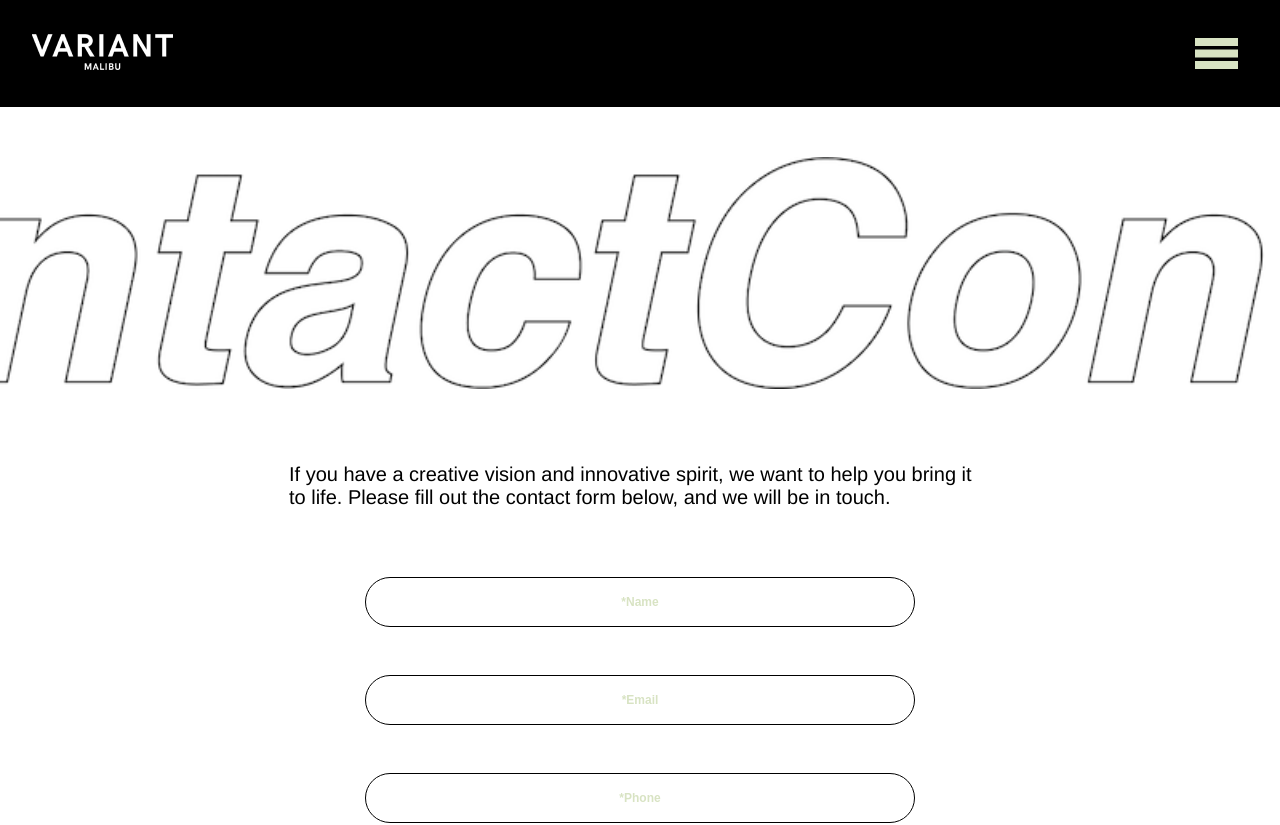
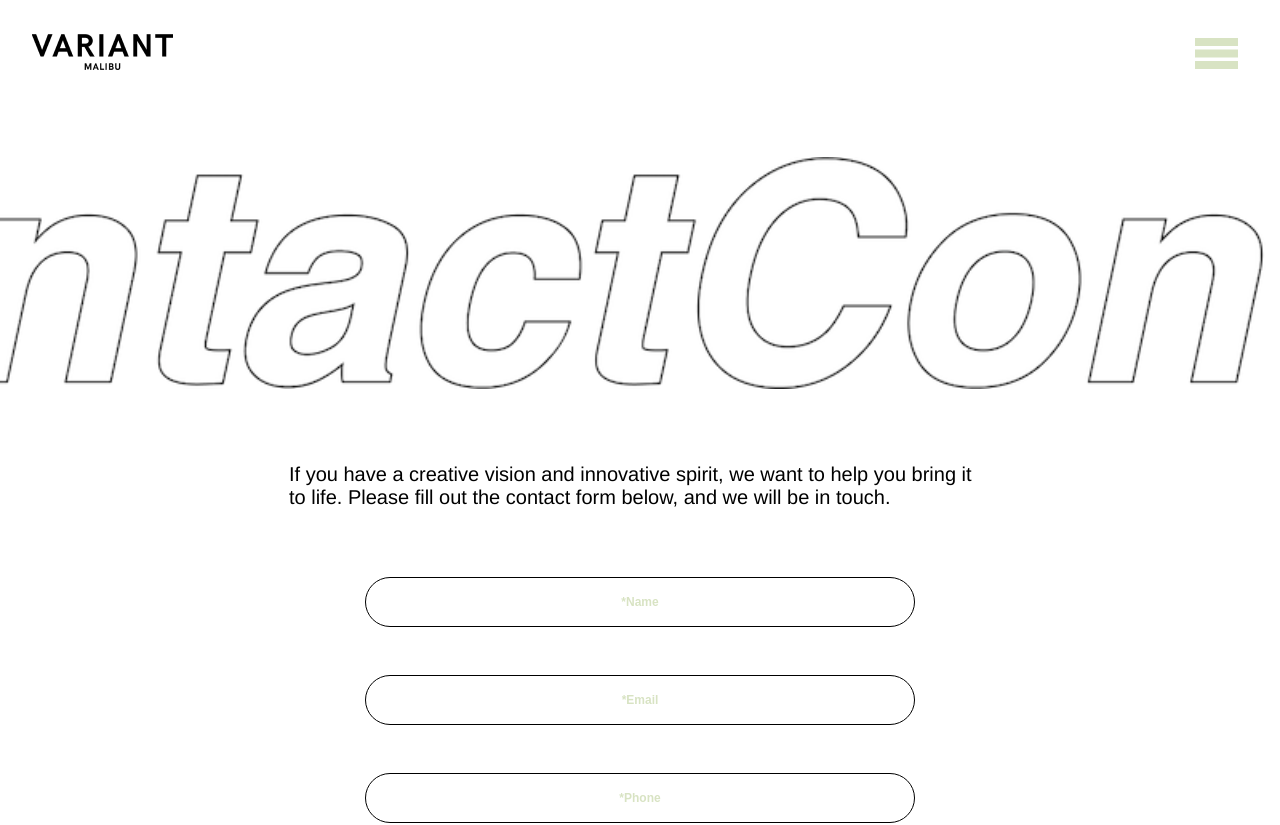
Before and after one commit to variant-malibu/variant-malibu-blog, a React (Create React App) app: page /contact in a window 1280 px wide. Shown: the top 825 px of the page. Built offline with nearby package versions, Linux system fonts and the light colour scheme.

Commit message:
light and dark themes

```diff
--- a/src/App.js
+++ b/src/App.js
@@ -1,34 +1,36 @@
-import React, {useState, useMemo, useEffect} from 'react'
-import {useParams} from 'react-router-dom'
+import React, {useState, useEffect} from 'react'
+import {useLocation} from 'react-router-dom'
 import Navbar from './components/Navbar'
 import Routes from './components/Routes'
 import Footer from './components/Footer'
-import {PostContext} from './contexts/PostContext'
+import {ThemeContext} from './contexts/ThemeContext'
 import {Grid} from '@material-ui/core'
 import './App.scss'
 
 function App() {
-  const [currentPost, setCurrentPost] = useState({})
-  const providerValue = useMemo(()=>({ currentPost, setCurrentPost}), [currentPost, setCurrentPost])
+
+  const [darkTheme, setDarkTheme] = useState(true)
+  const location = useLocation()
+  const darkThemes = ["/", "/blog", "/partners"]
 
   useEffect(() => {
-    console.log("navbar currentPost:", currentPost)
-    if (currentPost.id === undefined) {
-      document.getElementById("root").classList.add("dark")
+    if (darkThemes.includes(location.pathname)) {
+      setDarkTheme(true)
+      document.body.style.backgroundColor = "black"
     } else {
-      document.getElementById("root").classList.remove("dark")
+      setDarkTheme(false)
+      document.body.style.backgroundColor = "white"
     }
-
-  },[currentPost])
+  },[location])
 
   return (
-    <PostContext.Provider value={providerValue}>
+    <ThemeContext.Provider value={{ darkTheme, setDarkTheme}}>
       <Grid container>
         <Navbar />
         <Routes/>
         <Footer/>
       </Grid>
-    </PostContext.Provider>
+    </ThemeContext.Provider>
   )
 }
 
--- a/src/components/Blog.js
+++ b/src/components/Blog.js
@@ -1,13 +1,12 @@
-import React, {useState, useEffect, useContext} from 'react'
+import React, {useState, useEffect} from 'react'
 import {Link} from 'react-router-dom'
 import {Grid} from '@material-ui/core'
 import {ReactComponent as FashionLogo } from '../assets/fashion-logo.svg'
-import { PostContext } from '../contexts/PostContext'
 import backToTop from '../helpers/backToTop'
 
 function Blog() {
   const [posts, setPosts] = useState([])
-  const {currentPost, setCurrentPost} = useContext(PostContext)
+  const [setCurrentPost] = useState(null)
 
   useEffect(() => {
     getBlogPosts()
@@ -54,8 +53,6 @@ function Blog() {
     }
   }
 
-  // console.log(window.scrollY)
-
   return (
     <Grid container direction="column" alignItems="center" id='blog'>
       <Grid container justify="center">
--- a/src/components/Contact.js
+++ b/src/components/Contact.js
@@ -5,7 +5,7 @@ import ContactBanner from '../assets/contact.png'
 const Contact = () => {
   return (
     <div id="contact">
-      <img src={ContactBanner} className="banner" />
+      <img src={ContactBanner} className="banner" alt="contact-banner" />
       <p className="lead">If you have a creative vision and innovative spirit, we want to help you bring it to life. Please fill out the contact form below, and we will be in touch.</p>
       <ContactForm/>
     </div>
--- a/src/components/Navbar.js
+++ b/src/components/Navbar.js
@@ -1,6 +1,6 @@
 import React, {useState, useContext} from 'react'
 import {Link} from 'react-router-dom'
-import {PostContext} from '../contexts/PostContext'
+import {ThemeContext} from '../contexts/ThemeContext'
 import logoLight from '../assets/variant-logo.png'
 import logoDark from '../assets/variant-logo-dark.png'
 import {ReactComponent as Bar} from '../assets/bar.svg'
@@ -8,9 +8,6 @@ import {ReactComponent as X} from '../assets/x.svg'
 import {Button} from '@material-ui/core'
 
 const Navbar = () => {
-
-  const [displayMenu, setDisplayMenu] = useState(false)
-  const {currentPost, setCurrentPost} = useContext(PostContext)
 
   let menuItems = [
     {
@@ -40,13 +37,16 @@ const Navbar = () => {
     }
   ]
 
+  const [displayMenu, setDisplayMenu] = useState(false)
+  const {darkTheme} = useContext(ThemeContext)
+
   const handleClick = (event) => {
     setDisplayMenu(!displayMenu)
   }
 
   return (
     <div id="navbar">
-      <Link to="/"><img src={currentPost.id === undefined ? logoLight : logoDark} alt="logo" /></Link>
+      <Link to="/"><img src={darkTheme ? logoLight : logoDark} alt="logo" /></Link>
       <Button className="bar-btn" onClick={handleClick}>
         <Bar/>
       </Button>
@@ -59,7 +59,11 @@ const Navbar = () => {
           </Button>
           <ul className="menu-list">
           {
-            menuItems.map(item => <li key={item.key}><Link to={`/${item.key}`} onClick={handleClick}>{item.title}</Link></li>)
+            menuItems.map(item =>
+              <li key={item.key}>
+                <Link to={`/${item.key}`} onClick={handleClick}>{item.title}</Link>
+              </li>
+            )
           }
           </ul>
         </div>
--- a/src/components/Post.js
+++ b/src/components/Post.js
@@ -1,13 +1,12 @@
-import React, {useState, useContext, useEffect} from 'react'
+import React, {useState, useEffect} from 'react'
 import {Link, useParams} from 'react-router-dom'
-import { PostContext } from '../contexts/PostContext'
 import backToTop from '../helpers/backToTop'
 import {Grid} from '@material-ui/core'
 import {ReactComponent as FashionLogo } from '../assets/fashion-logo.svg'
 import parse from 'html-react-parser'
 
 function Post() {
-  const {currentPost, setCurrentPost} = useContext(PostContext)
+  const [currentPost, setCurrentPost] = useState({})
   const {id} = useParams()
 
   useEffect(()=>{
--- a/src/contexts/PostContext.js
+++ /dev/null
@@ -1,3 +0,0 @@
-import {createContext} from 'react'
-
-export const PostContext = createContext(null)
--- /dev/null
+++ b/src/contexts/ThemeContext.js
@@ -0,0 +1,3 @@
+import {createContext} from 'react'
+
+export const ThemeContext = createContext(null)
```
